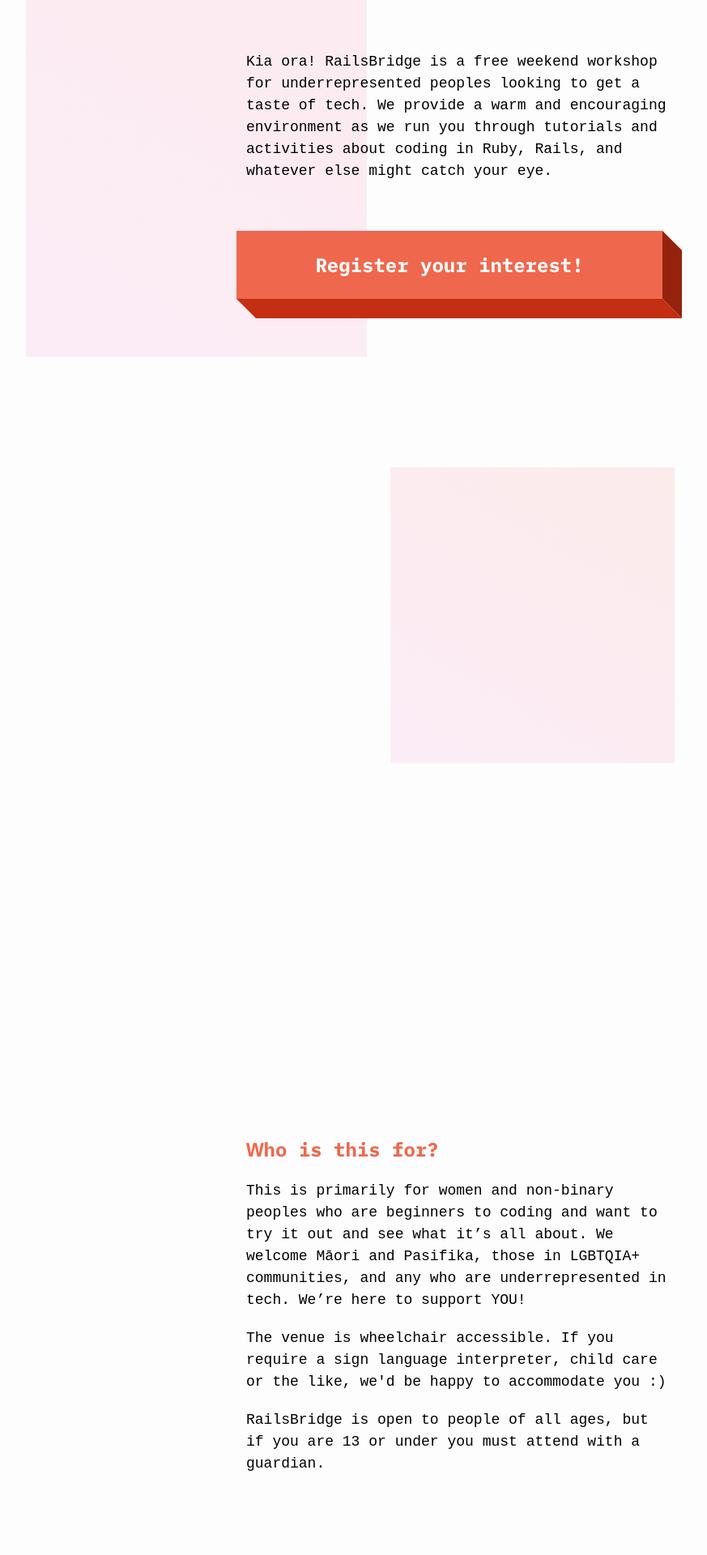
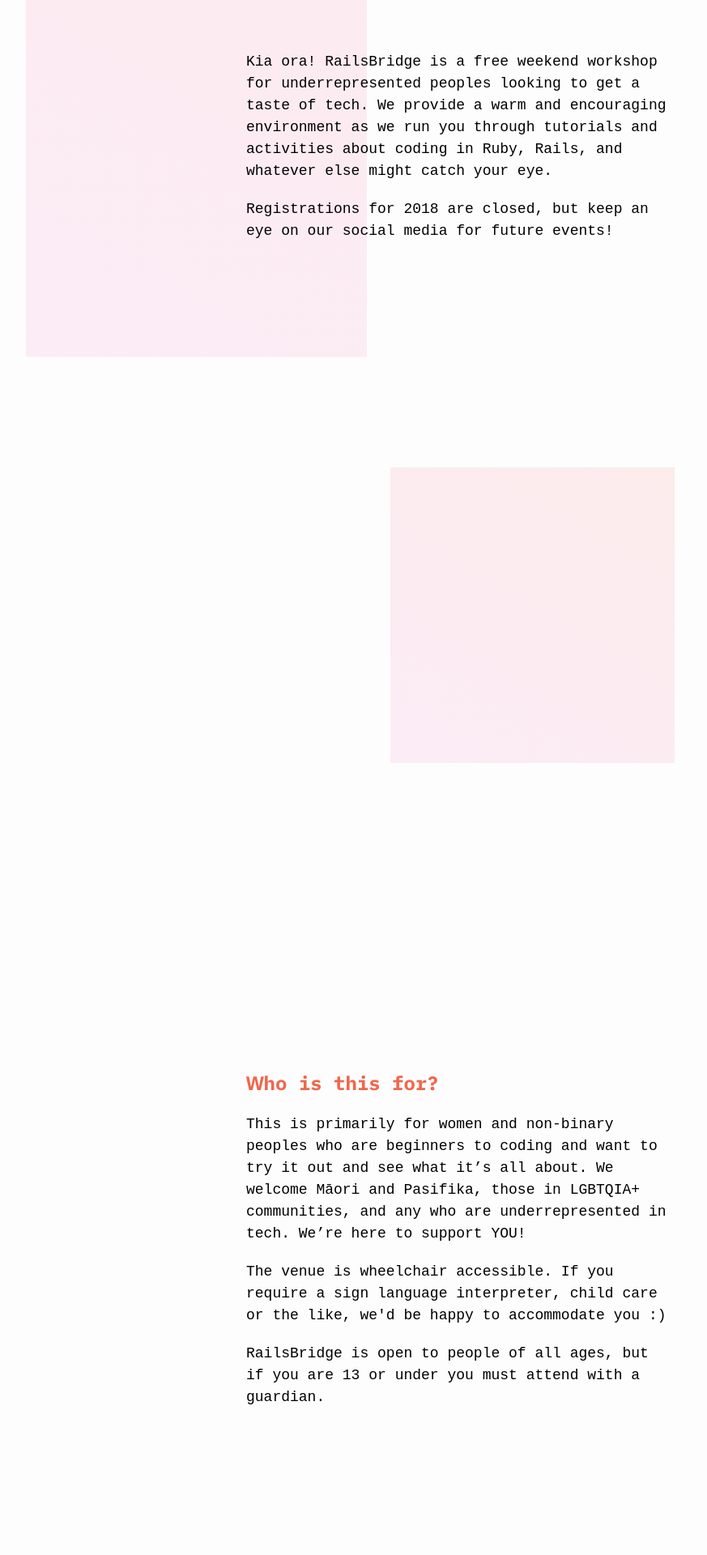
Before and after one commit to railsbridgewgtn/website, a Jekyll site: the page built from index.html, in a window 1280 px wide. Shown: the part 1301-3221 px from the top of the page at 81% size, without its empty margins (73-946 px from the left). Built offline with Jekyll 4.4.1, drawn with Linux system fonts in a browser that asks for light colours; some web fonts are replaced.

Commit message:
Remove links to registration forms

```diff
--- a/index.html
+++ b/index.html
@@ -4,7 +4,7 @@
 ---
 <div class="content-text first-paragraph">
   <p>Kia ora! RailsBridge is a free weekend workshop for underrepresented peoples looking to get a taste of tech. We provide a warm and encouraging environment as we run you through tutorials and activities about coding in Ruby, Rails, and whatever else might catch your eye.</p>
-  <p><a href="https://docs.google.com/forms/d/e/1FAIpQLSew8deVzGrBJAAXmgY8RlnGnoThkdmjpEjkC7_jkEIwBbUlfg/viewform?usp=sf_link" class="button">Register your interest!</a></p>
+  <p>Registrations for 2018 are closed, but keep an eye on our social media for future events!</p>
 </div>
 
 <div class="content-text">
@@ -31,7 +31,8 @@
 
 <div class="content-text">
   <h3 class="faq">I can program! May I help?</h3>
-  <p>Yes! We're also looking for coaches to help out with teaching and sharing the passion for coding. <p><a href="https://docs.google.com/forms/d/e/1FAIpQLScNQr6nOBRH0b52VZJ27mQfAeAA7WIYW2chgUssbcmrh7RS1g/viewform?usp=sf_link" class="button">Coach at RailsBridge!</a></p>
+  <p>Yes! We're also looking for coaches to help out with teaching and sharing the passion for coding at our events.</p>
+  <p>Coaching registrations for 2018 are closed, but keep an eye on our social media for future events.</p>
 </div>
 
 <div class="content-text">
```
